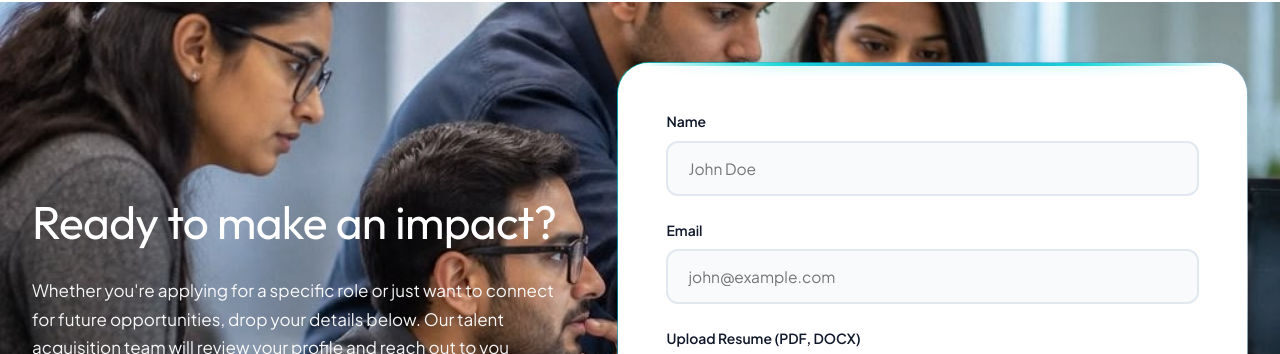
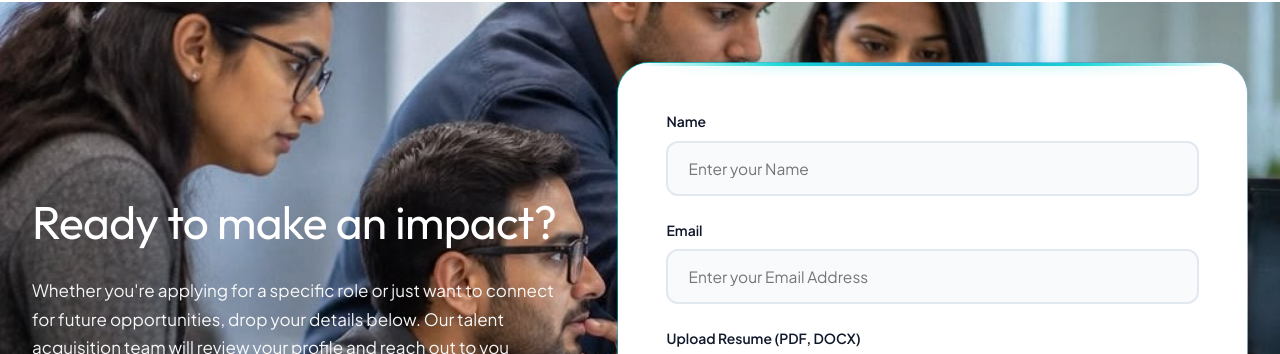
Before and after one commit to NISPL-coder/website, a React (Vite) app in the folder website/: page /career in a window 1280 px wide. Shown: the part 1086-1440 px from the top of the page. Built offline with nearby package versions, Linux system fonts and the light colour scheme.

Commit message:
fix(career): update form input placeholders

```diff
--- a/website/src/pages/CareerPage/CareerPage.jsx
+++ b/website/src/pages/CareerPage/CareerPage.jsx
@@ -261,7 +261,7 @@ export default function CareerPage() {
                     id="name"
                     name="name"
                     className="iz-career-input"
-                    placeholder="John Doe"
+                    placeholder="Enter your Name"
                     value={formData.name}
                     onChange={handleChange}
                     required
@@ -275,7 +275,7 @@ export default function CareerPage() {
                     id="email"
                     name="email"
                     className="iz-career-input"
-                    placeholder="john@example.com"
+                    placeholder="Enter your Email Address"
                     value={formData.email}
                     onChange={handleChange}
                     required
```
